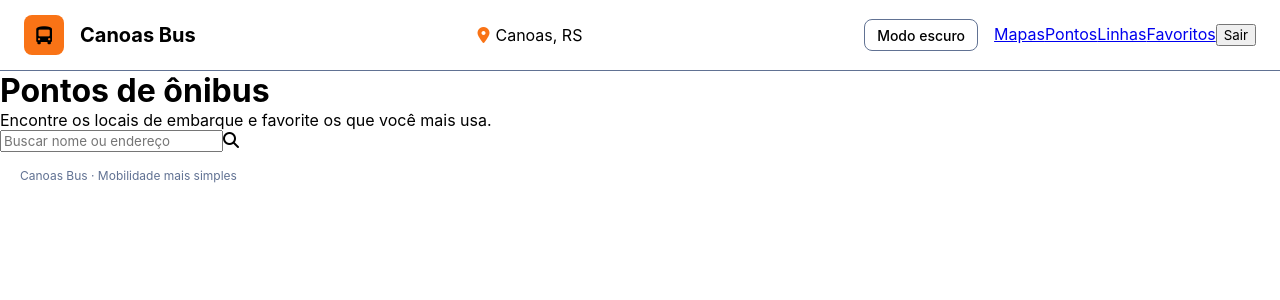
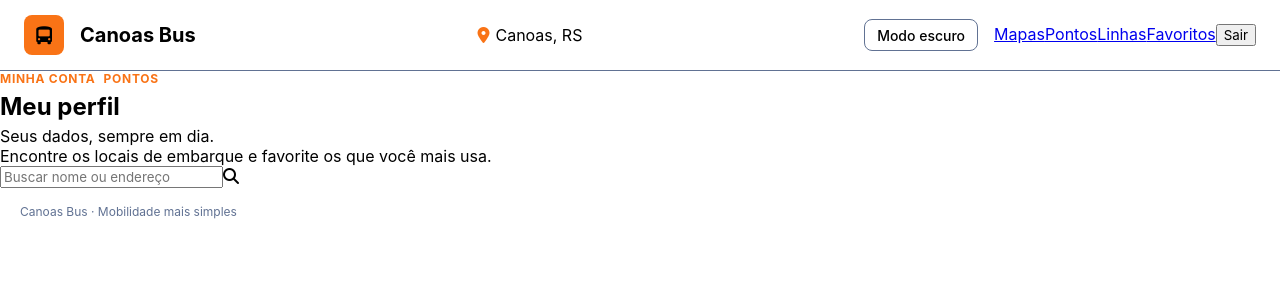
Before and after one commit to luanasantos-inf/Canoas-bus-2.0, a React (Vite) app: page /pontos in a window 1280 px wide. Shown: the top 300 px of the page. Built offline with nearby package versions, Linux system fonts and the light colour scheme; a web font is replaced by a local one.

Commit message:
alterações

```diff
--- a/src/pages/PontosPage.jsx
+++ b/src/pages/PontosPage.jsx
@@ -11,7 +11,17 @@ export function PontosPage() {
       <Cabecalho variante="usuario" />
       <main class={styles.mainPontos}>
 
-                <h1 class={styles.titulo}>Pontos de ônibus</h1>
+        <aside className={styles.breadcrumbContainer}>
+          <nav aria-label="breadcrumb">
+            <ol className={styles.breadcrumb}>
+              <li><a href="#">Minha conta</a></li>
+              <li><a href="#">Pontos</a></li>
+            </ol>
+          </nav>
+
+          <h1 className={styles.dadosTitulo}>Meu perfil</h1>
+          <span className={styles.dadosSubtitulo}>Seus dados, sempre em dia.</span>
+        </aside>
         <p class={styles.conteudoDescricao}>
           Encontre os locais de embarque e favorite os que você mais usa.
         </p>
--- a/src/pages/PontosPage.module.css
+++ b/src/pages/PontosPage.module.css
@@ -8,3 +8,53 @@
     min-height: 100vh;
     font-family: var(--fonte-global);
 }
+
+.mainPontos{
+    display: flex;
+    flex-direction: column;
+}
+
+
+.mainDados {
+  flex: 1;
+  width: 100%;
+  max-width: 1280px;
+  margin: 0 auto;
+  padding: 2rem 3rem 3.5rem;
+  display: flex;
+  flex-direction: column;
+  gap: 1.75rem;
+}
+
+
+.breadcrumbContainer {
+  display: flex;
+  flex-direction: column;
+  gap: 0.35rem;
+}
+
+.breadcrumb {
+  list-style: none;
+  display: flex;
+  align-items: center;
+  gap: 0.5rem;
+  padding: 0;
+  margin: 0;
+  font-size: 0.75rem;
+  font-weight: 700;
+  letter-spacing: 0.06em;
+  text-transform: uppercase;
+}
+
+.breadcrumb a {
+  color: var(--cor-laranja-primario);
+  text-decoration: none;
+}
+
+.breadcrumb a:hover {
+  color: var(--cor-laranja-hover);
+}
+
+ .dados-titulo {
+    font-size: 1.5rem;
+  }
```
Lines whose indentation alone changed are shown as unchanged.
